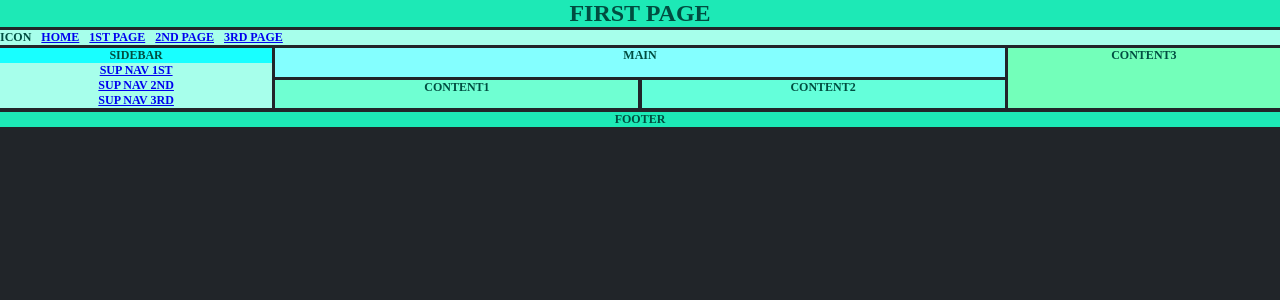
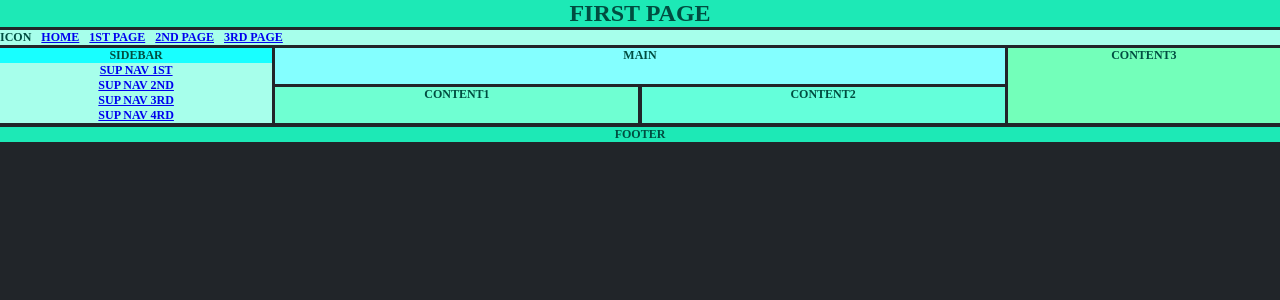
Before and after one commit to Weerawut1996/react-routerV6, a React (Vite) app: page /1stPage in a window 1280 px wide. Shown: the top 300 px of the page. Built offline with nearby package versions, Linux system fonts and the light colour scheme.

Commit message:
git branch -M main

```diff
--- a/src/assets/Page/FirstPage.jsx
+++ b/src/assets/Page/FirstPage.jsx
@@ -7,6 +7,7 @@ function FirstPage() {
       <Link to={'/1stPage/ChildPage1'}>sup nav 1st</Link>
       <Link to={'/1stPage/ChildPage2'}>sup nav 2nd</Link>
       <Link to={'/1stPage/ChildPage3'}>sup nav 3rd</Link>
+      <Link to={' '}>sup nav 4rd</Link>
    </nav>
    return (
       <>
```
